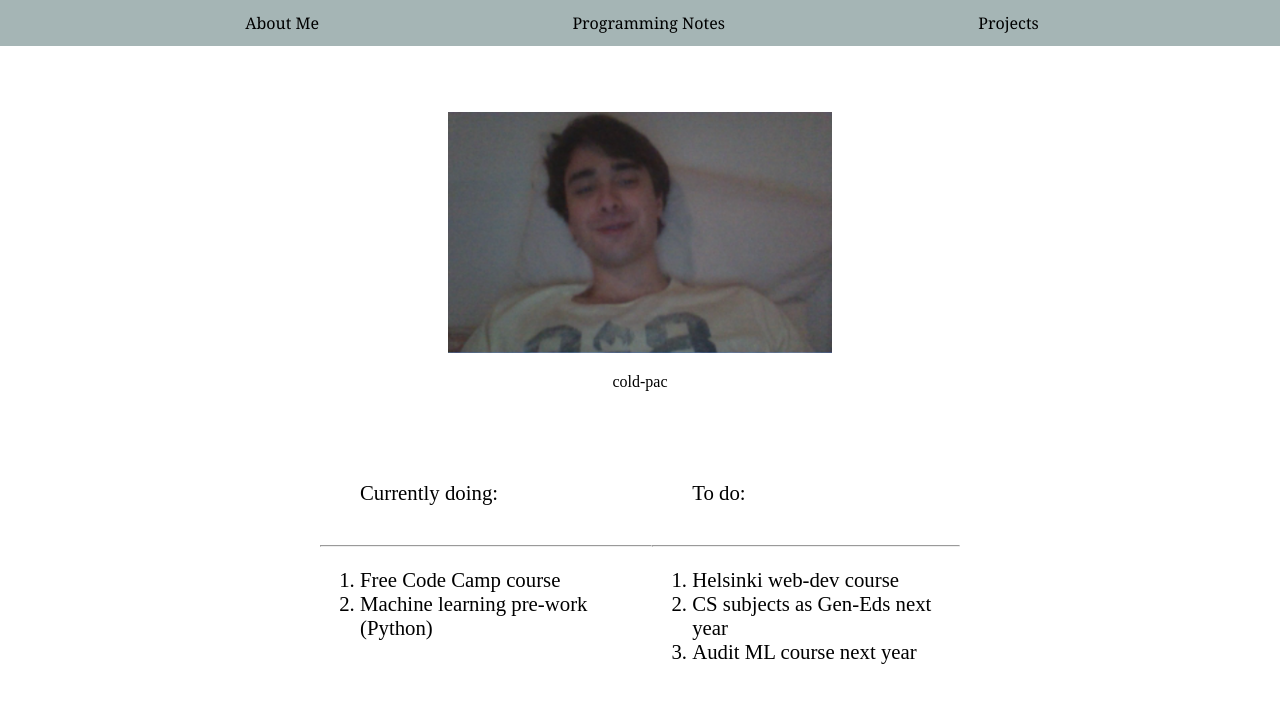
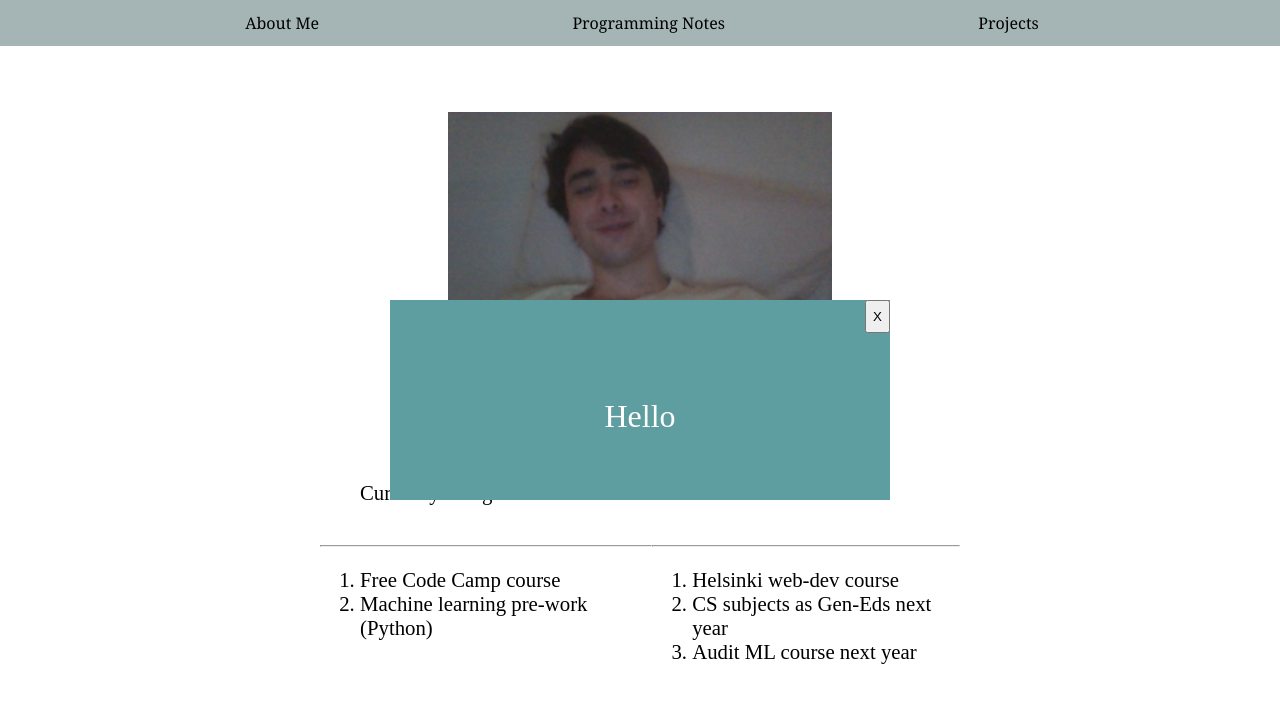
Before and after one commit to cold-pac/cold-pac.github.io, a plain HTML site: page index.html in a window 1280 px wide. Drawn offline with Linux system fonts and the light colour scheme; a web font is replaced by a local one.

Commit message:
added a welcome div and music

```diff
--- a/index.css
+++ b/index.css
@@ -31,7 +31,31 @@ img{
 p {
     margin: 40px;
 }
-
+#welcome-message {
+    background-color: cadetblue;
+    color: white;
+    height: 200px;
+    width: 500px;
+    position: absolute;
+    top: 50%;
+    left: 50%;
+    margin-top: -100px;
+    margin-left: -250px;
+    display: grid;
+    grid-template-columns: repeat(5, 1fr);
+    grid-template-rows: 1fr 5fr;
+}
+#welcome-message button {
+    grid-column-start: 5;
+    grid-column-end: 6;
+    justify-self: right;
+    cursor: pointer;
+}
+#welcome-message div {
+    grid-column: 1/6;
+    place-self: center;
+    font-size: 2em;
+}
 @media (orientation:portrait) {
     header div {
         font-size: 2em;
--- a/index.html
+++ b/index.html
@@ -14,7 +14,7 @@
 <header><div><a>About Me</a></div><div><a href="programming-notes.html">Programming Notes</a></div><div><a href="projects.html">Projects</a></div></header>
 <main>
 
-    <figure><img alt = "profile picture" src="files/profilepicture.PNG"></figure><figcaption> cold-pac </figcaption>
+    <figure><img alt = "profile picture" src="files/profilepicture.PNG"><figcaption> cold-pac </figcaption></figure>
 
 
     <div style="margin:50px" id = "bio">
@@ -43,6 +43,17 @@
         </div>
     </div>
     </main>
-
+    <div id = "welcome-message"><button>X</button><div>Hello</div></div>
+    <audio id = "music">
+        <source src="files/Music/GTA IV Loading Screen Theme Song.mp3">
+    </audio>
+    <script>
+        window.onload =  () => {
+            document.querySelector("button").onclick = () =>  {
+                document.getElementById("music").play();
+                document.getElementById("welcome-message").style.display = "none";
+            }
+        }
+    </script>
 </body>
 </html>
```
Also changed, not shown: 1 other file.
